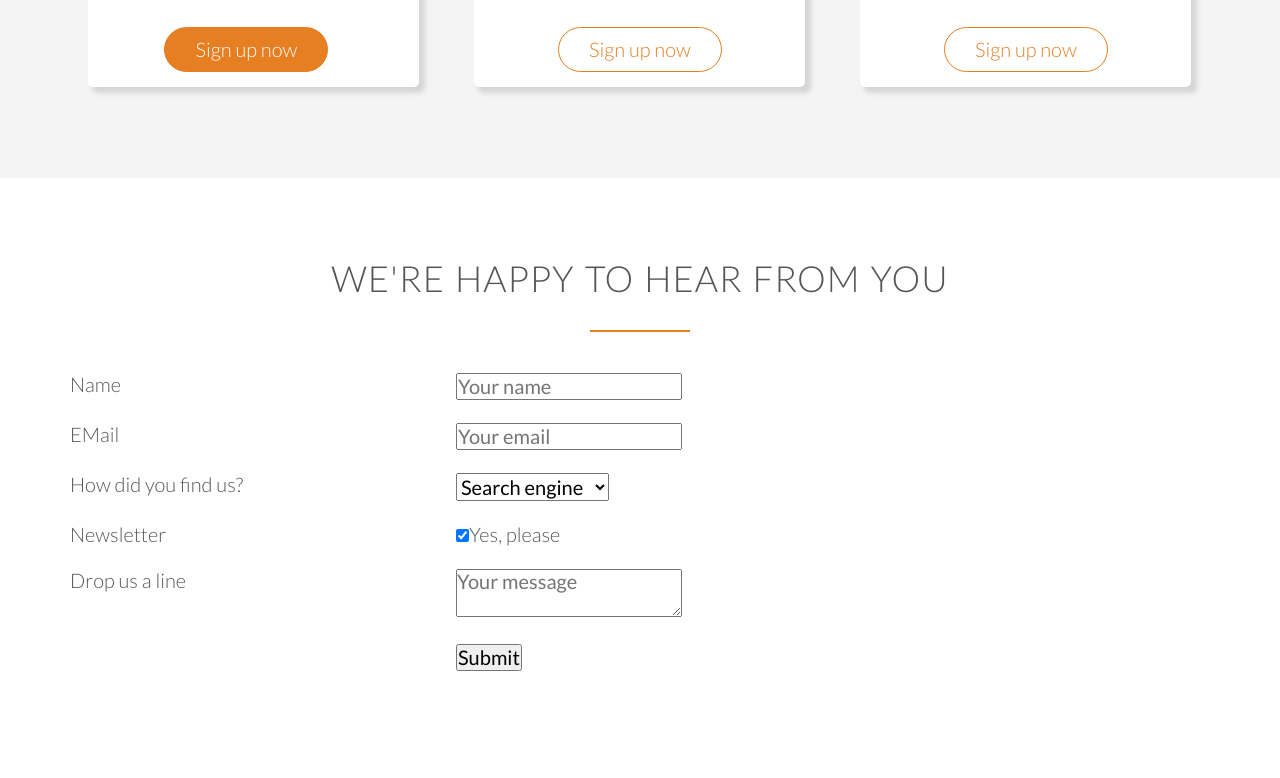
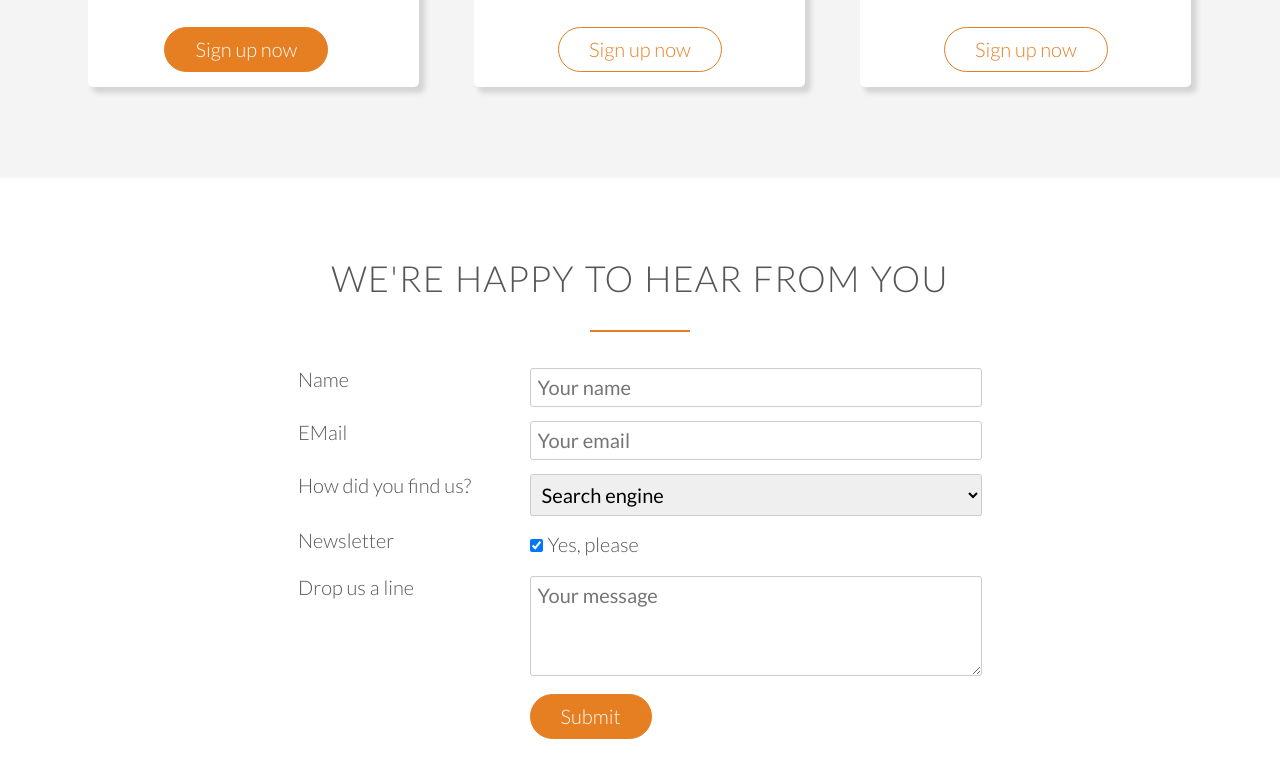
Before and after one commit to sendsay/OmniFood, a plain HTML site: page index.html in a window 1280 px wide. Shown: the part 4419-5197 px from the top of the page. Drawn offline with nearby package versions, Linux system fonts and the light colour scheme.

Commit message:
Added style for signup form

```diff
--- a/resources/css/style.css
+++ b/resources/css/style.css
@@ -121,7 +121,8 @@ a:active {
 
 /* ===== BUTTONS ===== */
 .btn:link,
-.btn:visited {
+.btn:visited,
+ button[type=submit] {
     display: inline-block;
     padding: 10px 30px;
     font-weight: 300;
@@ -131,7 +132,8 @@ a:active {
 }
 
 .btn-full:link,
-.btn-full:visited {
+.btn-full:visited,
+button[type=submit] {
     background-color: #e67e22;
     border: 1px solid #e67e22;
     color: white;
@@ -145,7 +147,9 @@ a:active {
 }
 
 .btn:hover,
-.btn:active {
+.btn:active,
+button[type=submit]:hover,
+button[type=submit]:active {
     background-color: #cf6d17;
 }
 
@@ -447,3 +451,30 @@ cite img {
 /* =================================== */
 /* CONTACT FORM */
 /* =================================== */
+
+.contact-form {
+    width: 60%;
+    margin: 0 auto;
+}
+
+input[type=text],
+input[type=email],
+select,
+textarea {
+    width: 100%;
+    padding: 7px;
+    border-radius: 3px;
+    border: 1px solid #ccc;
+}
+
+textarea {
+    height: 100px;
+}
+
+input[type=checkbox] {
+    margin: 10px 5px 10px 0;
+}
+
+*:focus {
+    outline: none;
+}
```
